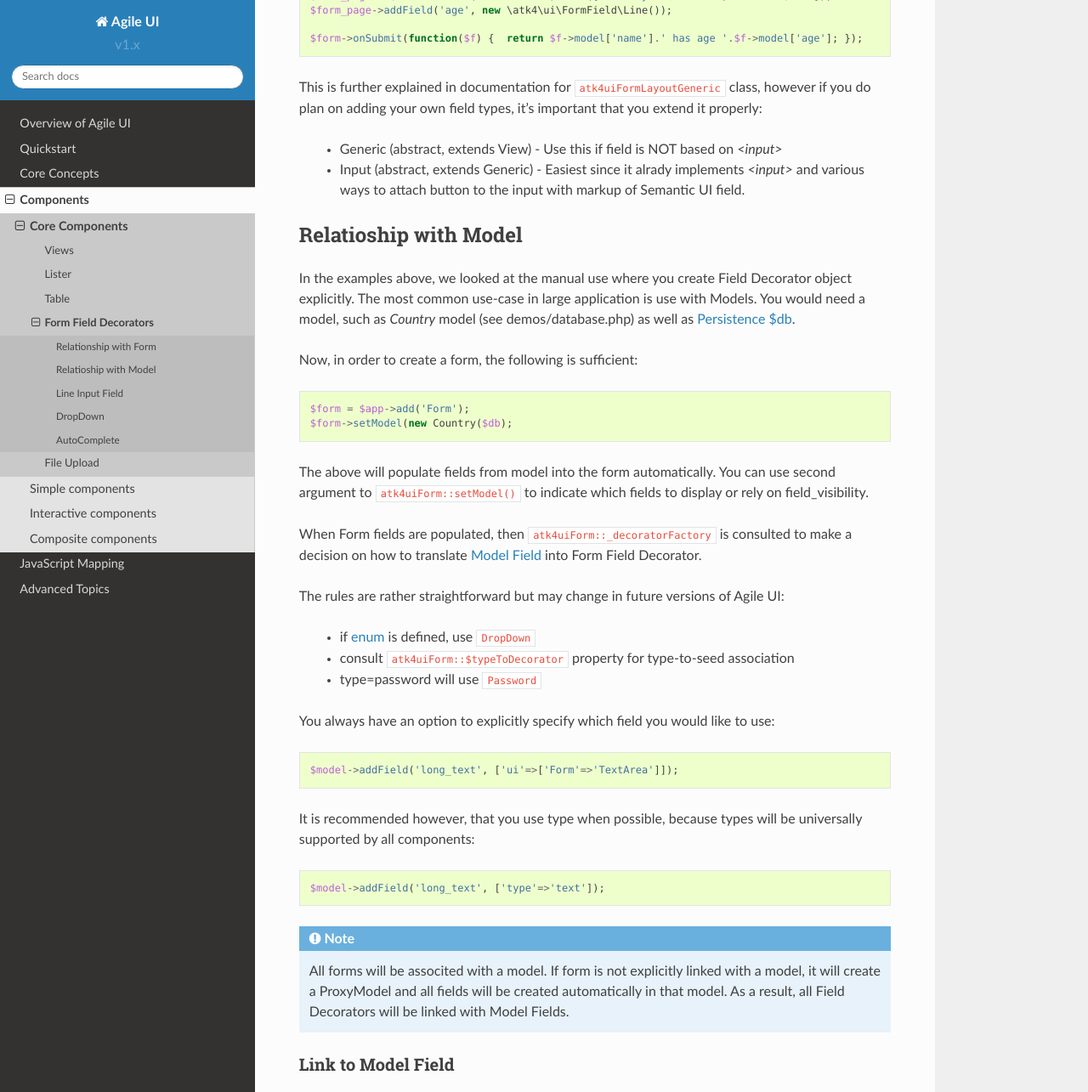
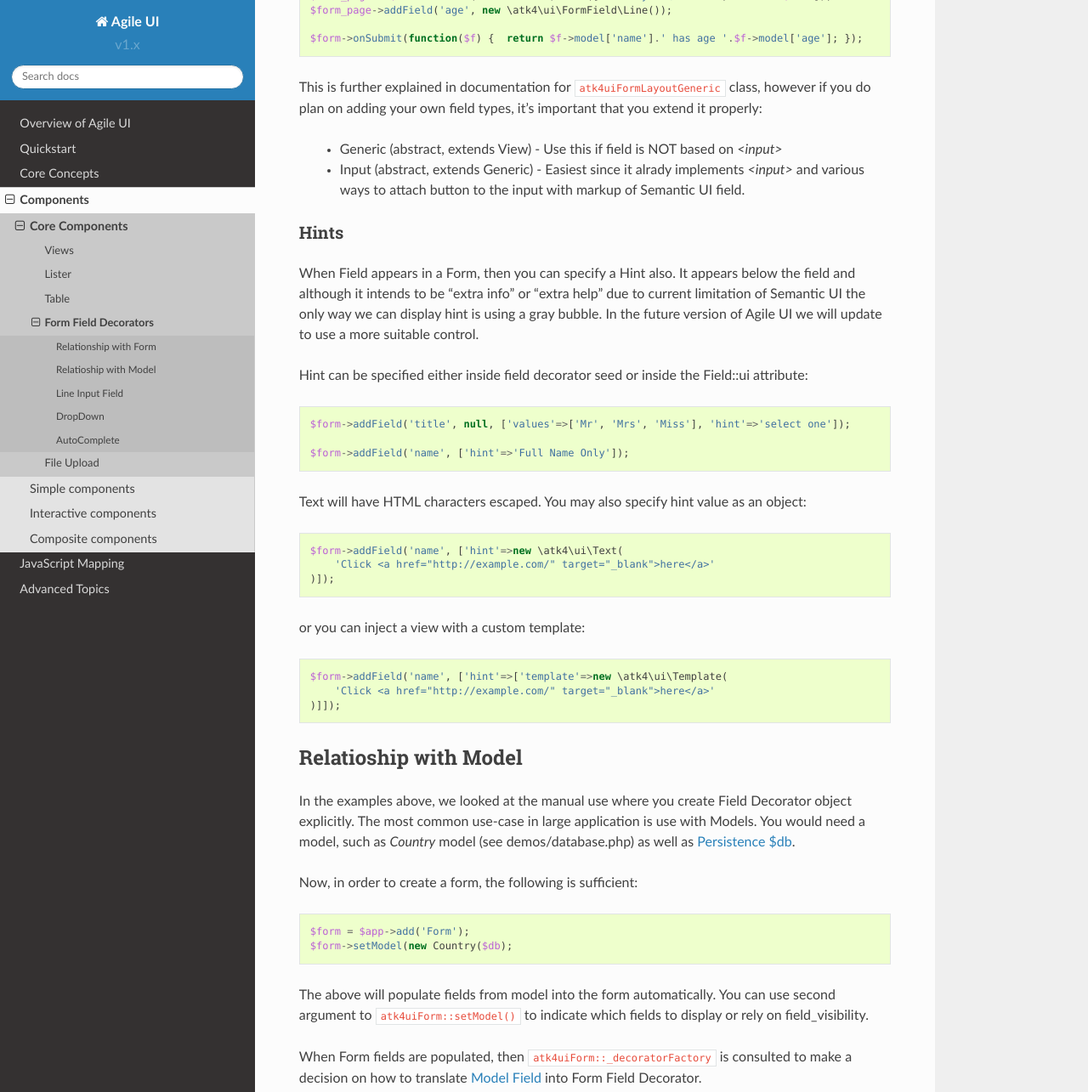
Before and after one commit to atk4/ui, a Sphinx documentation site: the page built from docs/field.rst, in a window 1280 px wide and 1400 px high, scrolled down 1971 px, cut to the strip 0-1285 px from the top of the window. Shown: the whole strip at 85% size. Built offline with Sphinx 7.4.7 and the Read the Docs theme 2.0.0, drawn with Linux system fonts in a browser that asks for light colours; pages that are not in the unit, such as notebooks, are missing from menus; cross-references to code outside the pages are shown as plain code.

Commit message:
Cleanups , added doc

```diff
--- a/docs/field.rst
+++ b/docs/field.rst
@@ -90,6 +90,36 @@ properly:
  - Generic (abstract, extends View) - Use this if field is NOT based on `<input>`
  - Input (abstract, extends Generic) - Easiest since it alrady implements `<input>` and various
    ways to attach button to the input with markup of Semantic UI field.
+
+Hints
+-----
+
+.. php:attr: hint
+
+When Field appears in a Form, then you can specify a Hint also. It appears below the field and
+although it intends to be "extra info" or "extra help" due to current limitation of Semantic UI
+the only way we can display hint is using a gray bubble. In the future version of Agile UI we
+will update to use a more suitable control.
+
+Hint can be specified either inside field decorator seed or inside the Field::ui attribute::
+
+
+    $form->addField('title', null, ['values'=>['Mr', 'Mrs', 'Miss'], 'hint'=>'select one']);
+
+    $form->addField('name', ['hint'=>'Full Name Only']);
+
+Text will have HTML characters escaped. You may also specify hint value as an object::
+
+    $form->addField('name', ['hint'=>new \atk4\ui\Text(
+        'Click <a href="http://example.com/" target="_blank">here</a>'
+    )]);
+
+or you can inject a view with a custom template::
+
+    $form->addField('name', ['hint'=>['template'=>new \atk4\ui\Template(
+        'Click <a href="http://example.com/" target="_blank">here</a>'
+    )]]);
+
 
 Relatioship with Model
 ======================
```
Also changed, not shown: 3 other files.
